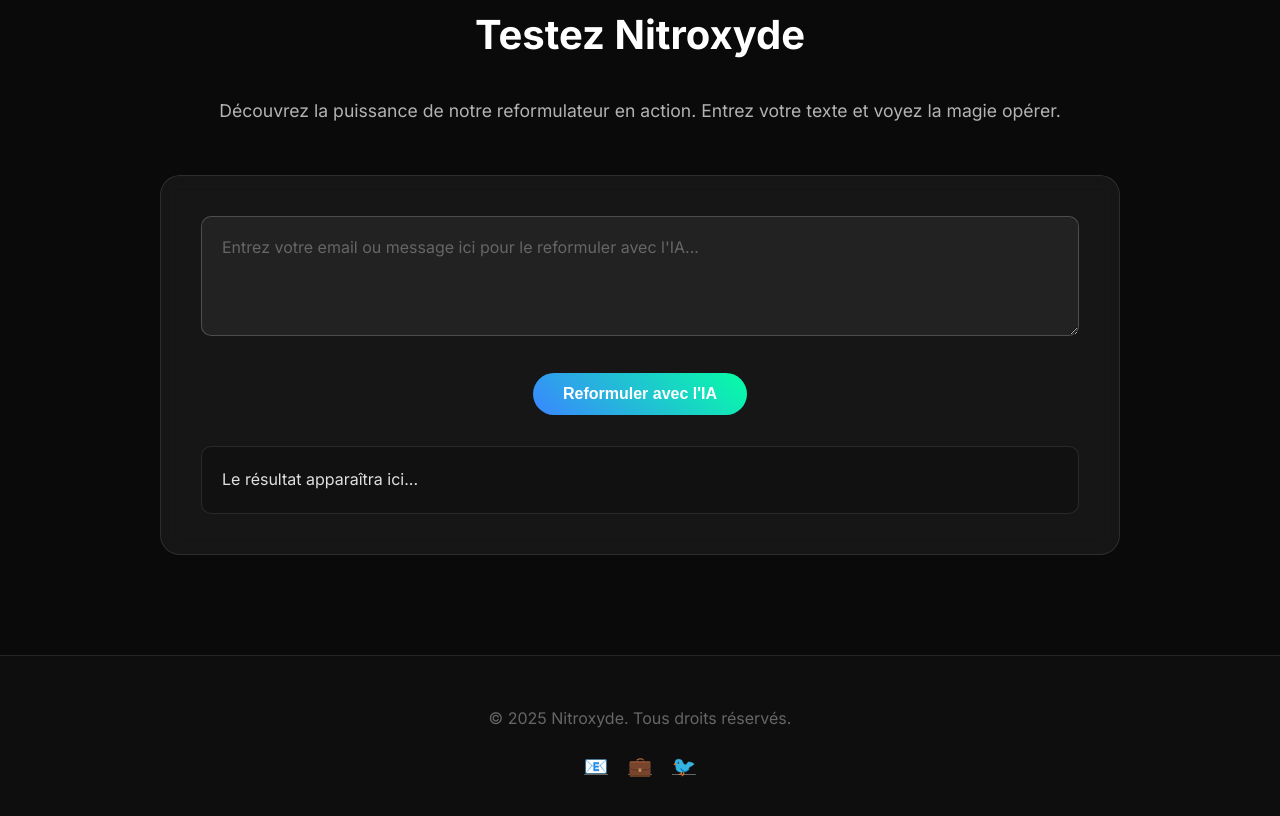
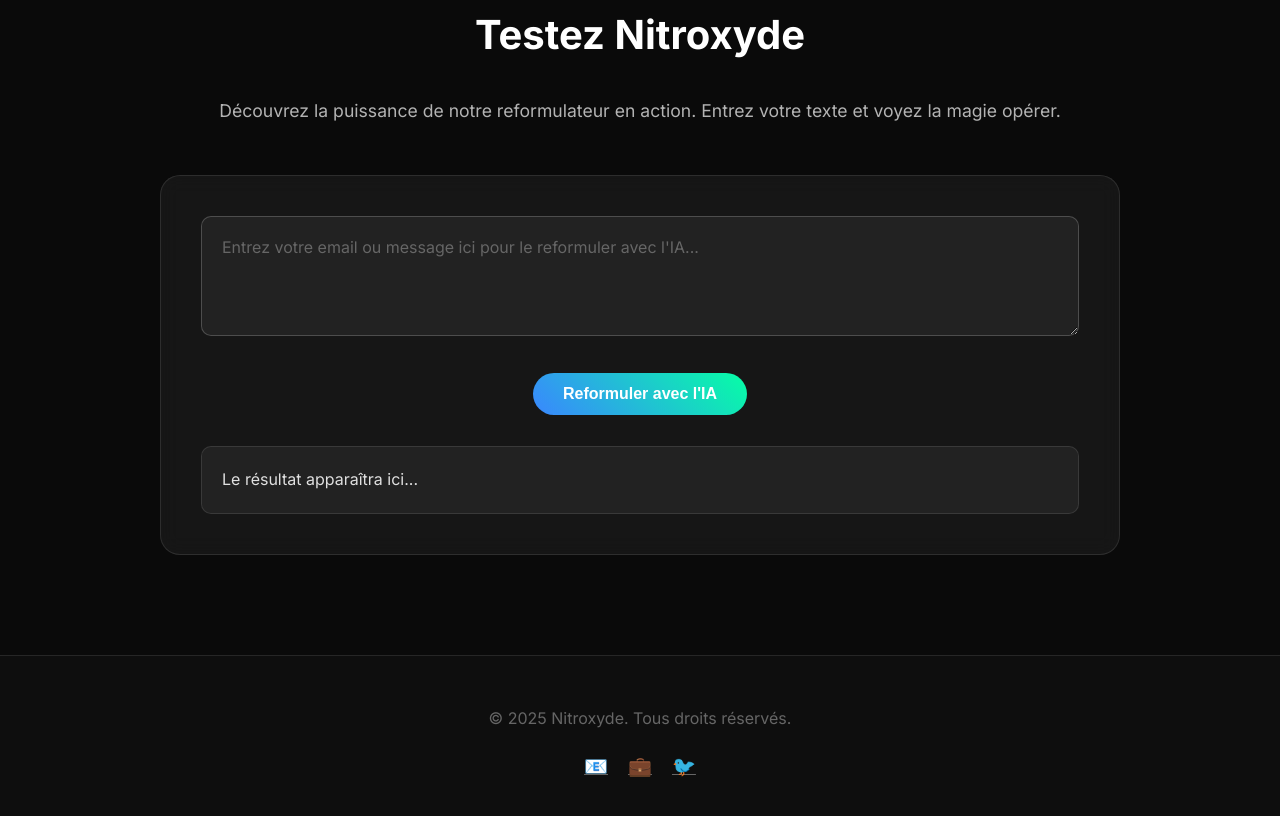
Before and after one commit to Aatrox-max/nitroxyde-reformulateur, a plain HTML site: page index.html in a window 1280 px wide. Shown: the part 1759-2575 px from the top of the page. Drawn offline with Linux system fonts and the light colour scheme.

Commit message:
modifs couleurs

```diff
--- a/index.html
+++ b/index.html
@@ -374,15 +374,16 @@
         }
 
         /* --- MODIFIÉ : Style pour la zone de résultat --- */
+        /* --- MODIFIÉ : Style pour la zone de résultat (version corrigée) --- */
         #resultContainer {
             margin-top: 30px;
             padding: 20px;
-            background: rgba(0, 0, 0, 0.2);
+            background: rgba(255, 255, 255, 0.05);
             border: 1px solid rgba(255, 255, 255, 0.1);
             border-radius: 10px;
             min-height: 50px;
             text-align: left;
-            white-space: pre-wrap; /* Conserve les sauts de ligne */
+            white-space: pre-wrap; /* Conserve les sauts de ligne du résultat */
             color: #e0e0e0;
             transition: all 0.3s ease;
         }
```
